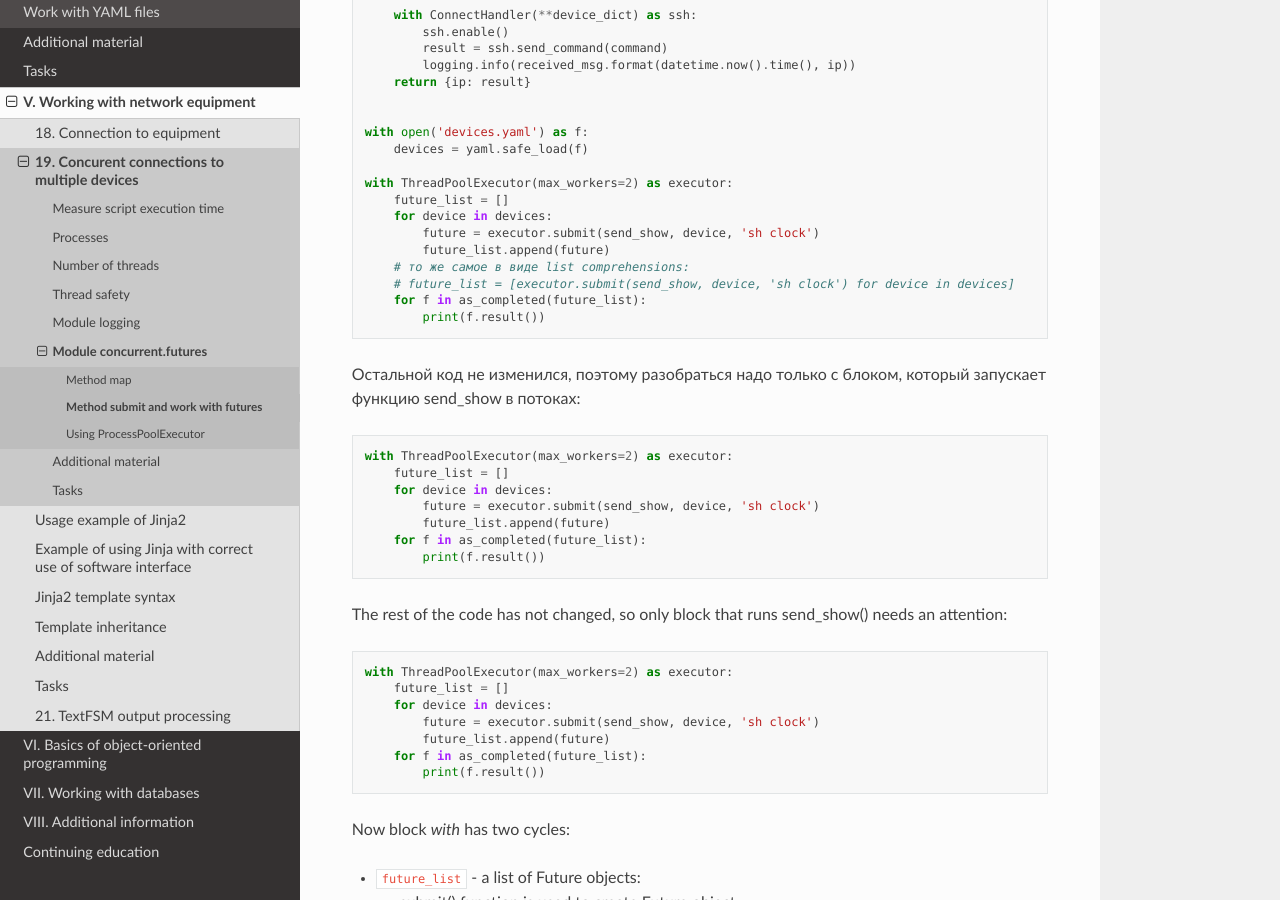
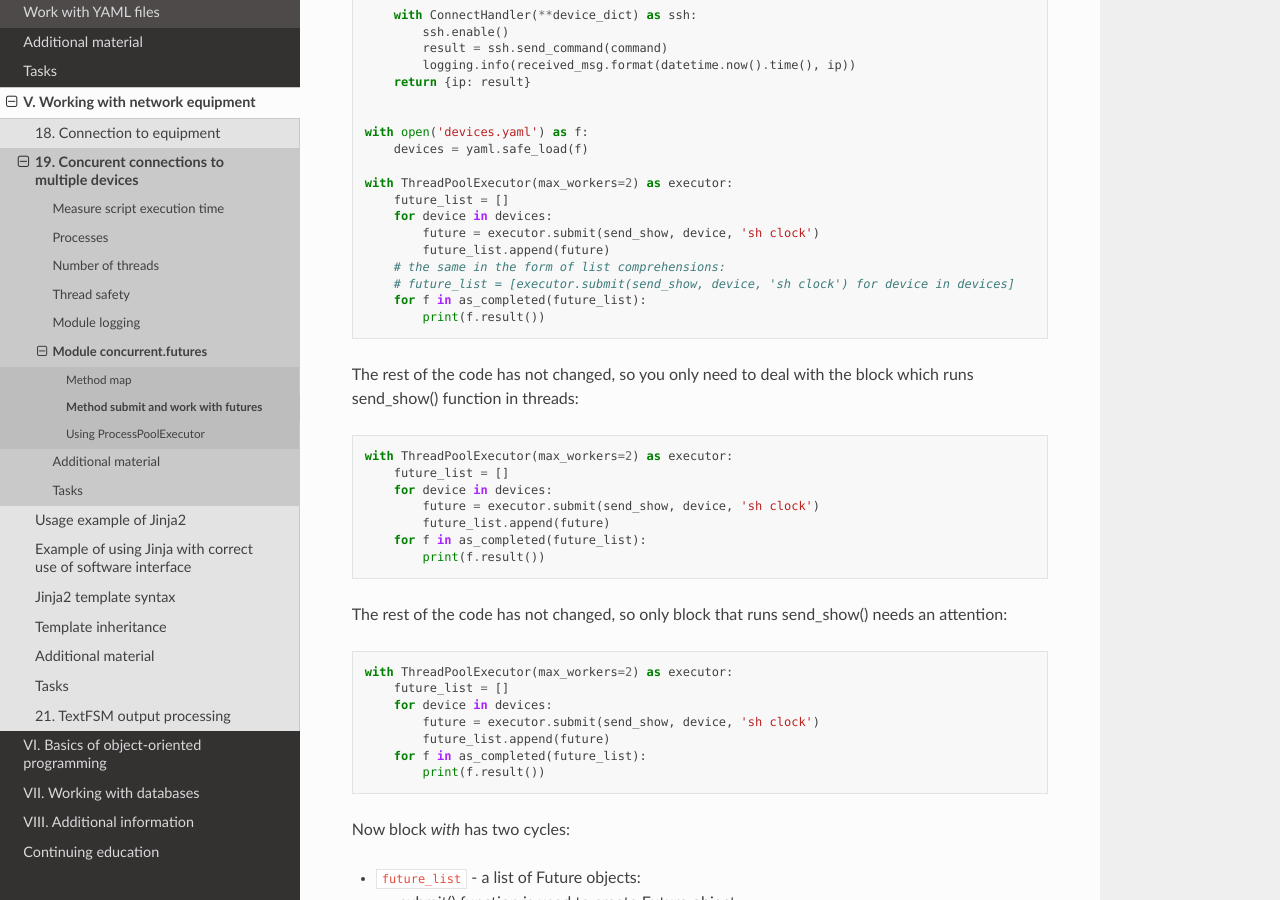
Before and after one commit to natenka/pyneng-book-en, a Sphinx documentation site: the page built from docs/source/book/19_concurrent_connections/concurrent_futures_submit.rst, in a window 1280 px wide and 900 px high, scrolled down 1161 px. Built offline with Sphinx 7.4.7 and the Read the Docs theme 2.0.0, drawn with Linux system fonts in a browser that asks for light colours; pages that are not in the unit, such as notebooks, are missing from menus.

Commit message:
Update concurrent_futures_submit.rst

```diff
--- a/docs/source/book/19_concurrent_connections/concurrent_futures_submit.rst
+++ b/docs/source/book/19_concurrent_connections/concurrent_futures_submit.rst
@@ -60,14 +60,13 @@ Example of running a function in threads using submit() (netmiko_threads_submit_
         for device in devices:
             future = executor.submit(send_show, device, 'sh clock')
             future_list.append(future)
-        # то же самое в виде list comprehensions:
+        # the same in the form of list comprehensions:
         # future_list = [executor.submit(send_show, device, 'sh clock') for device in devices]
         for f in as_completed(future_list):
             print(f.result())
 
 
-Остальной код не изменился, поэтому разобраться надо только с блоком,
-который запускает функцию send_show в потоках:
+The rest of the code has not changed, so you only need to deal with the block which runs send_show() function in threads:
 
 .. code:: python
 
```
